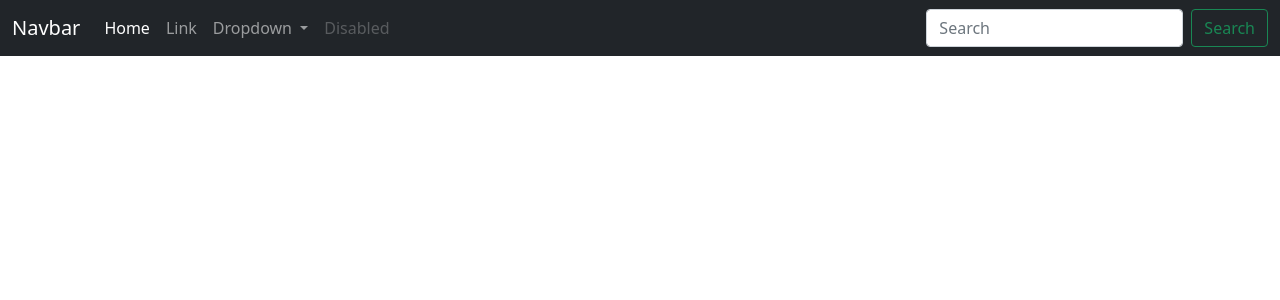
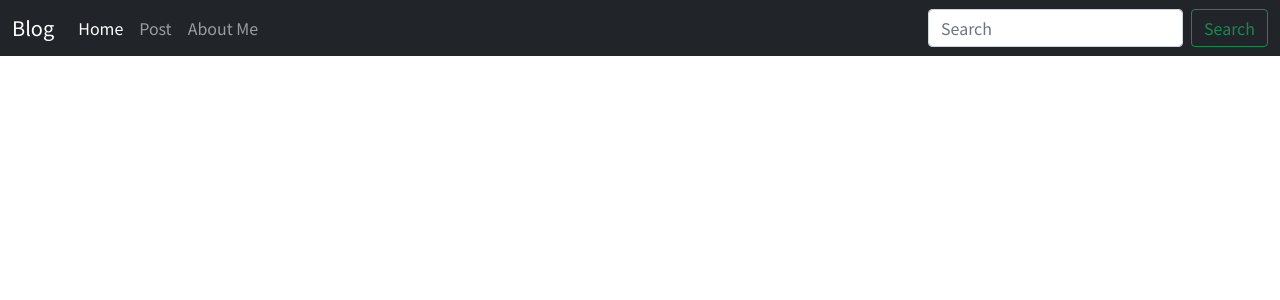
Before and after one commit to kminzy/likelion_blog_project, a Django app: page / in a window 1280 px wide. Shown: the top 300 px of the page. Run offline with Django 3.2, Linux system fonts and the light colour scheme; data that the repository does not hold is empty.

Commit message:
css 적용

```diff
--- /dev/null
+++ b/blogproject/blog/static/css/style.css
@@ -0,0 +1,3 @@
+* {
+    font-family: 'Noto Sans KR', sans-serif;
+}
--- a/blogproject/blog/templates/home.html
+++ b/blogproject/blog/templates/home.html
@@ -1,13 +1,17 @@
 <!DOCTYPE html>
+{% load static %}
 <html lang='en'>
     <head>
         <link href="https://cdn.jsdelivr.net/npm/bootstrap@5.0.0-beta3/dist/css/bootstrap.min.css" rel="stylesheet" integrity="sha384-eOJMYsd53ii+scO/bJGFsiCZc+5NDVN2yr8+0RDqr0Ql0h+rP48ckxlpbzKgwra6" crossorigin="anonymous">
         <script src="https://cdn.jsdelivr.net/npm/bootstrap@5.0.0-beta3/dist/js/bootstrap.bundle.min.js" integrity="sha384-JEW9xMcG8R+pH31jmWH6WWP0WintQrMb4s7ZOdauHnUtxwoG2vI5DkLtS3qm9Ekf" crossorigin="anonymous"></script>
+        <link rel = "stylesheet" href="{% static 'css/style.css' %}" />
+        <link rel="preconnect" href="https://fonts.gstatic.com">
+        <link href="https://fonts.googleapis.com/css2?family=Noto+Sans+KR&display=swap" rel="stylesheet">
     </head>
     <body>
         <nav class="navbar navbar-expand-lg navbar-dark bg-dark">
             <div class="container-fluid">
-              <a class="navbar-brand" href="#">Navbar</a>
+              <a class="navbar-brand" href="#">Blog</a>
               <button class="navbar-toggler" type="button" data-bs-toggle="collapse" data-bs-target="#navbarSupportedContent" aria-controls="navbarSupportedContent" aria-expanded="false" aria-label="Toggle navigation">
                 <span class="navbar-toggler-icon"></span>
               </button>
@@ -17,23 +21,13 @@
                     <a class="nav-link active" aria-current="page" href="#">Home</a>
                   </li>
                   <li class="nav-item">
-                    <a class="nav-link" href="#">Link</a>
-                  </li>
-                  <li class="nav-item dropdown">
-                    <a class="nav-link dropdown-toggle" href="#" id="navbarDropdown" role="button" data-bs-toggle="dropdown" aria-expanded="false">
-                      Dropdown
-                    </a>
-                    <ul class="dropdown-menu" aria-labelledby="navbarDropdown">
-                      <li><a class="dropdown-item" href="#">Action</a></li>
-                      <li><a class="dropdown-item" href="#">Another action</a></li>
-                      <li><hr class="dropdown-divider"></li>
-                      <li><a class="dropdown-item" href="#">Something else here</a></li>
-                    </ul>
+                    <a class="nav-link" href="#">Post</a>
                   </li>
                   <li class="nav-item">
-                    <a class="nav-link disabled" href="#" tabindex="-1" aria-disabled="true">Disabled</a>
-                  </li>
+                    <a class="nav-link" href="#">About Me</a>
                 </ul>
+
+
                 <form class="d-flex">
                   <input class="form-control me-2" type="search" placeholder="Search" aria-label="Search">
                   <button class="btn btn-outline-success" type="submit">Search</button>
@@ -41,6 +35,7 @@
               </div>
             </div>
           </nav>
+
           {% for blog in blogs.all %}
           <div class="container">
               <h1>{{blog.title}}</h1>
--- a/blogproject/blogproject/settings.py
+++ b/blogproject/blogproject/settings.py
@@ -11,6 +11,7 @@ https://docs.djangoproject.com/en/3.2/ref/settings/
 """
 
 from pathlib import Path
+import os
 
 # Build paths inside the project like this: BASE_DIR / 'subdir'.
 BASE_DIR = Path(__file__).resolve().parent.parent
@@ -120,6 +121,8 @@ USE_TZ = True
 
 STATIC_URL = '/static/'
 
+STATICFILES_DIRS = (os.path.join('static'),)
+
 # Default primary key field type
 # https://docs.djangoproject.com/en/3.2/ref/settings/#default-auto-field
 
```
Also changed, not shown: blogproject/blog/templates/detail.html (+9 -15 lines).
